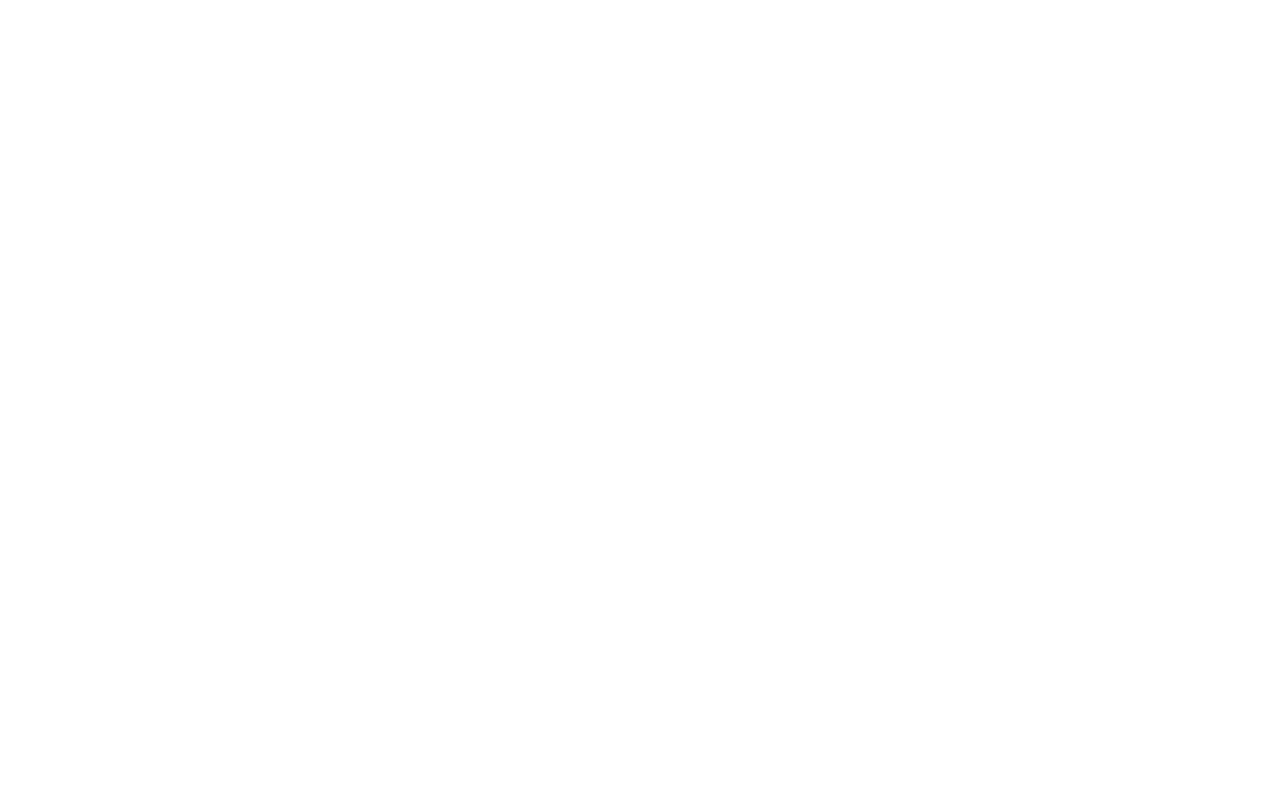
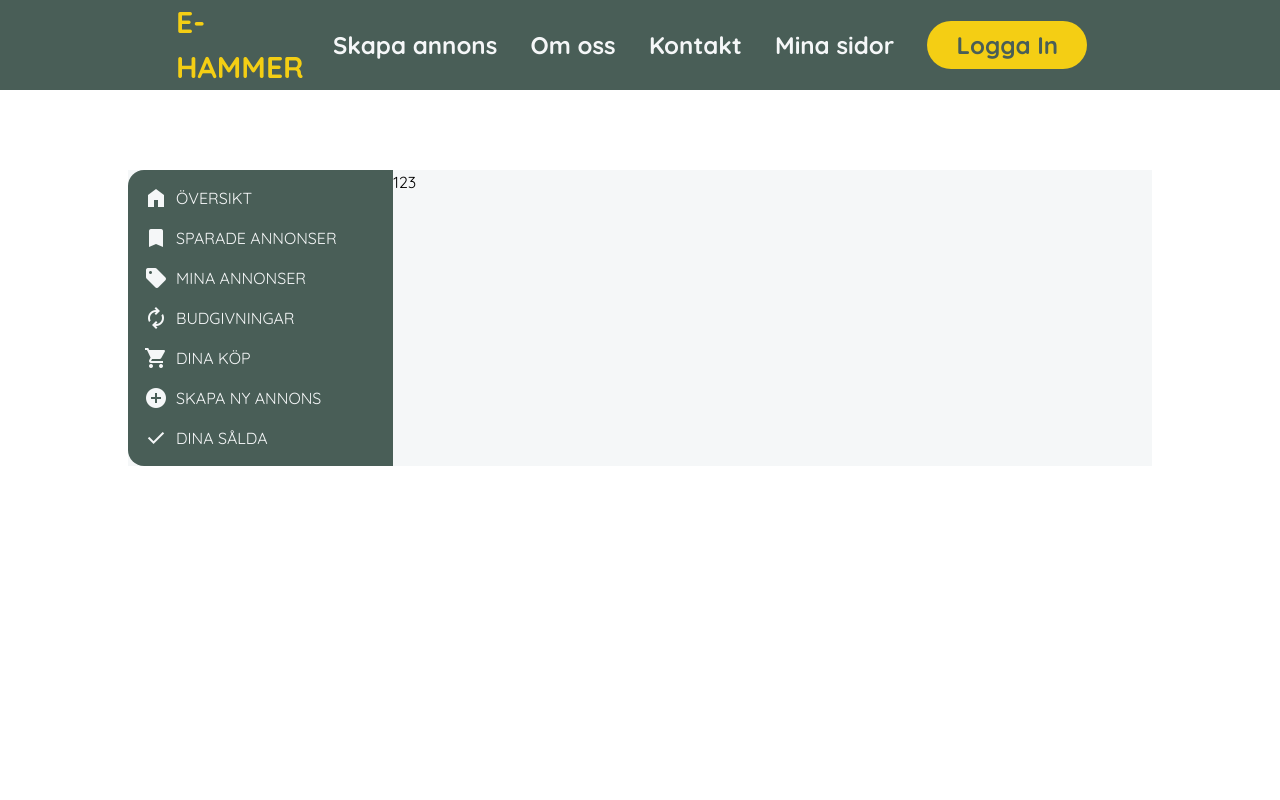
Before and after one commit to EddieMollerstrom/Online-Auktion-Grupp-5, a React (Vite) app: page /MyPages/Myobjects in a window 1280 px wide. Before the commit this address had no page. Shown: the top 800 px of the page. Built offline with nearby package versions, Linux system fonts and the light colour scheme.

Commit message:
sätter grunden för mina annons sida

```diff
--- a/src/components/MyPagesSidebar.jsx
+++ b/src/components/MyPagesSidebar.jsx
@@ -11,7 +11,7 @@
           <span class="material-symbols-outlined">bookmark</span>SPARADE
           ANNONSER
         </Link>
-        <Link to={"/ChangeMyName"}>
+        <Link to={"/MyPages/Myobjects"}>
           <span class="material-symbols-outlined">sell</span>MINA ANNONSER
         </Link>
         <Link to={"/ChangeMyName"}>
--- a/src/components/router.jsx
+++ b/src/components/router.jsx
@@ -5,6 +5,7 @@
 import Contact from "../pages/Contact.jsx";
 import MyPages from "../pages/MyPages.jsx";
 import MyPagesAppLayout from "../MyPagesAppLayout.jsx";
+import Myobjects from "../pages/Myobjects.jsx";
 
 export default function Router() {
   return (
@@ -15,8 +16,10 @@
             <Route index element={<Home />} />
             <Route path="/ChangeMyName" element={<ChangeMyName />} />
             <Route path="/Contact" element={<Contact />} />
+
             <Route path="/MyPages" element={<MyPagesAppLayout />}>
               <Route index element={<MyPages />} />
+              <Route path="/MyPages/Myobjects" element={<Myobjects  />} />
             </Route>
           </Route>
         </Routes>
--- /dev/null
+++ b/src/pages/Myobjects.jsx
@@ -0,0 +1,10 @@
+export default function Myobjects() {
+
+
+    return (
+        <>
+        <h1>123</h1>
+
+        </>
+    );
+}
```
